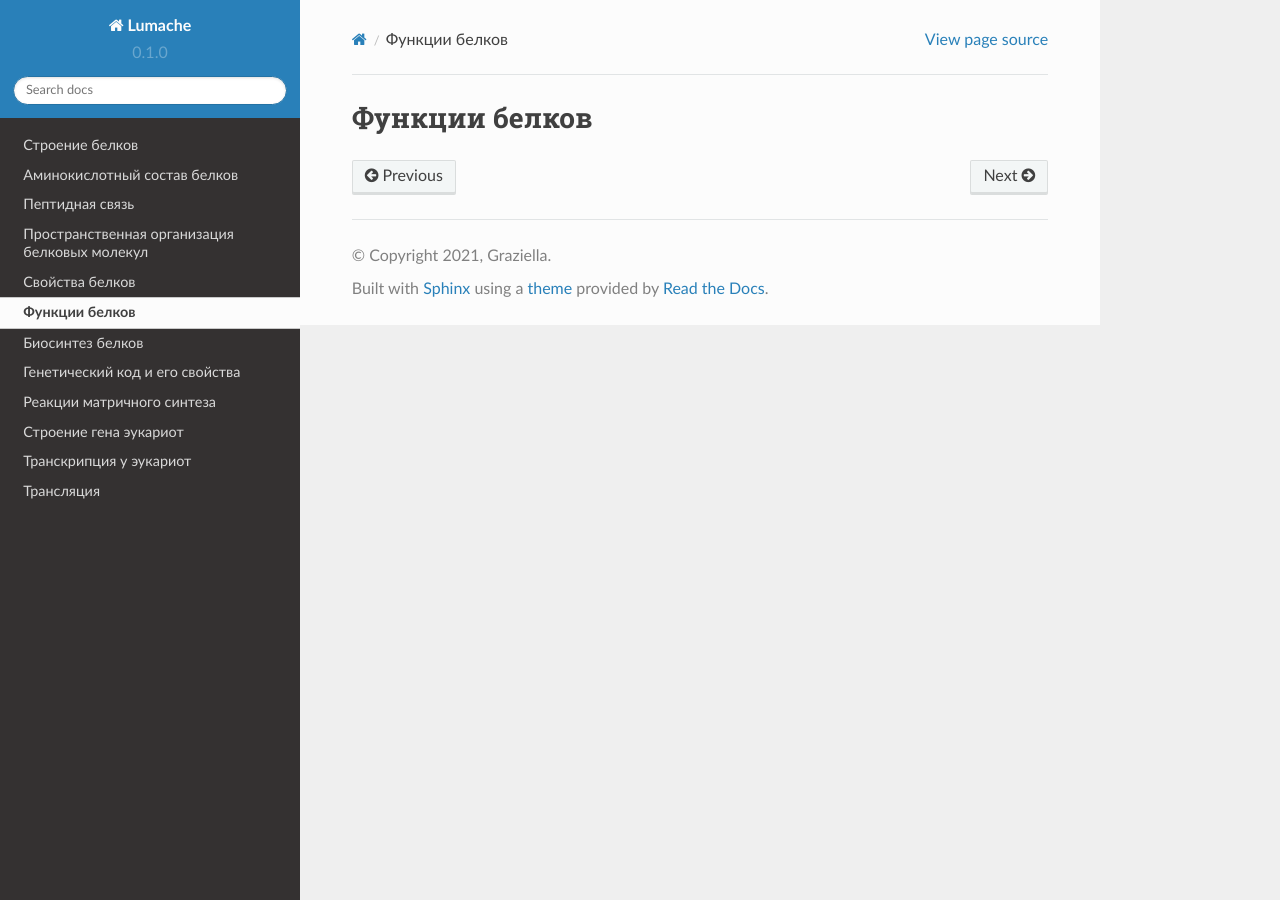
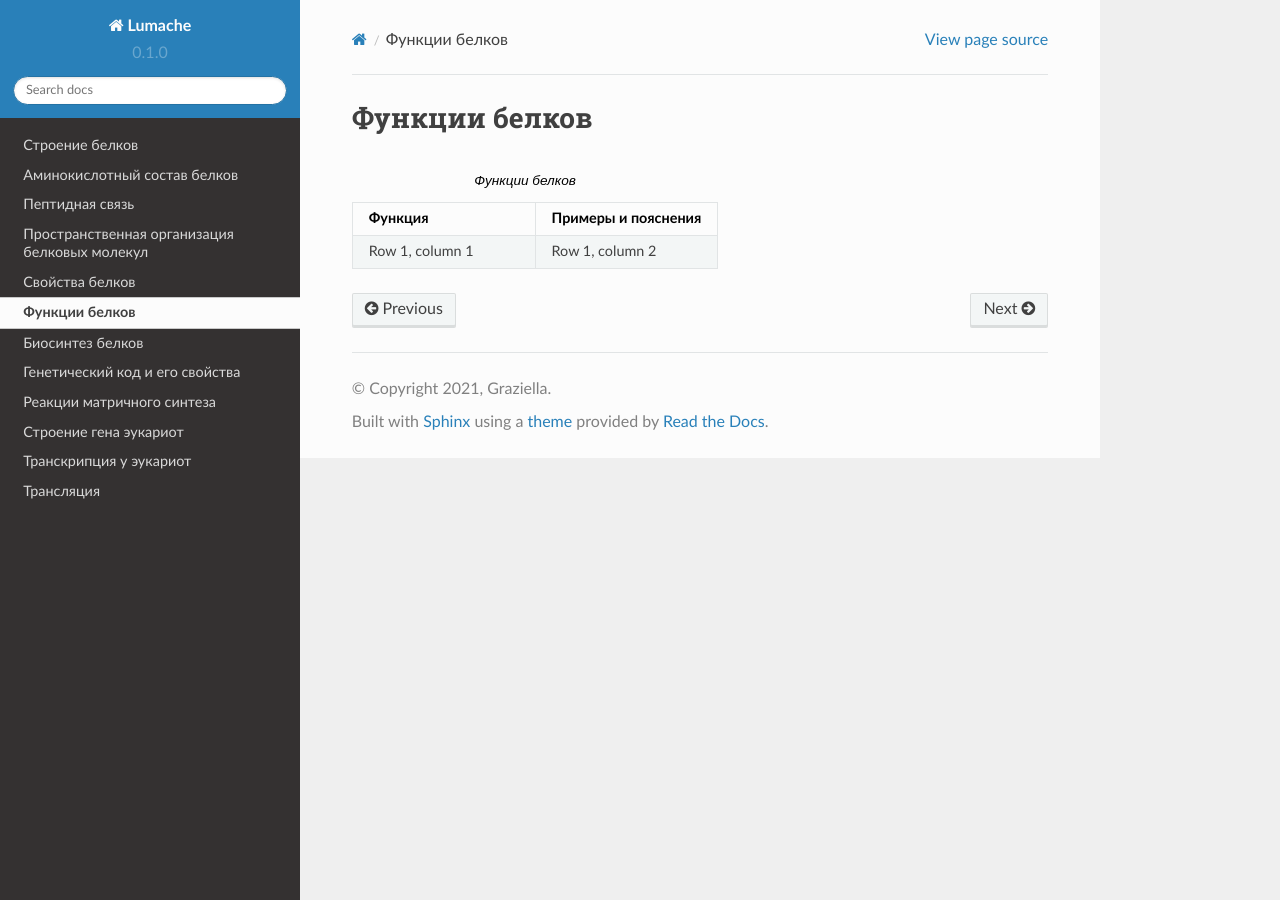
Before and after one commit to neptune2021/test_documentation, a Sphinx documentation site: the page built from docs/source/06.rst, in a window 1280 px wide. Built offline with Sphinx 7.4.7 and the Read the Docs theme 2.0.0, drawn with Linux system fonts in a browser that asks for light colours; some of the changed lines change nothing that is shown.

Commit message:
Update 06.rst

```diff
--- a/docs/source/06.rst
+++ b/docs/source/06.rst
@@ -2,7 +2,7 @@
 ======================
 
 .. list-table:: Функции белков
-   :widths: 25 25 50
+   :widths: 50 50
    :header-rows: 1
 
    * - Функция
```
